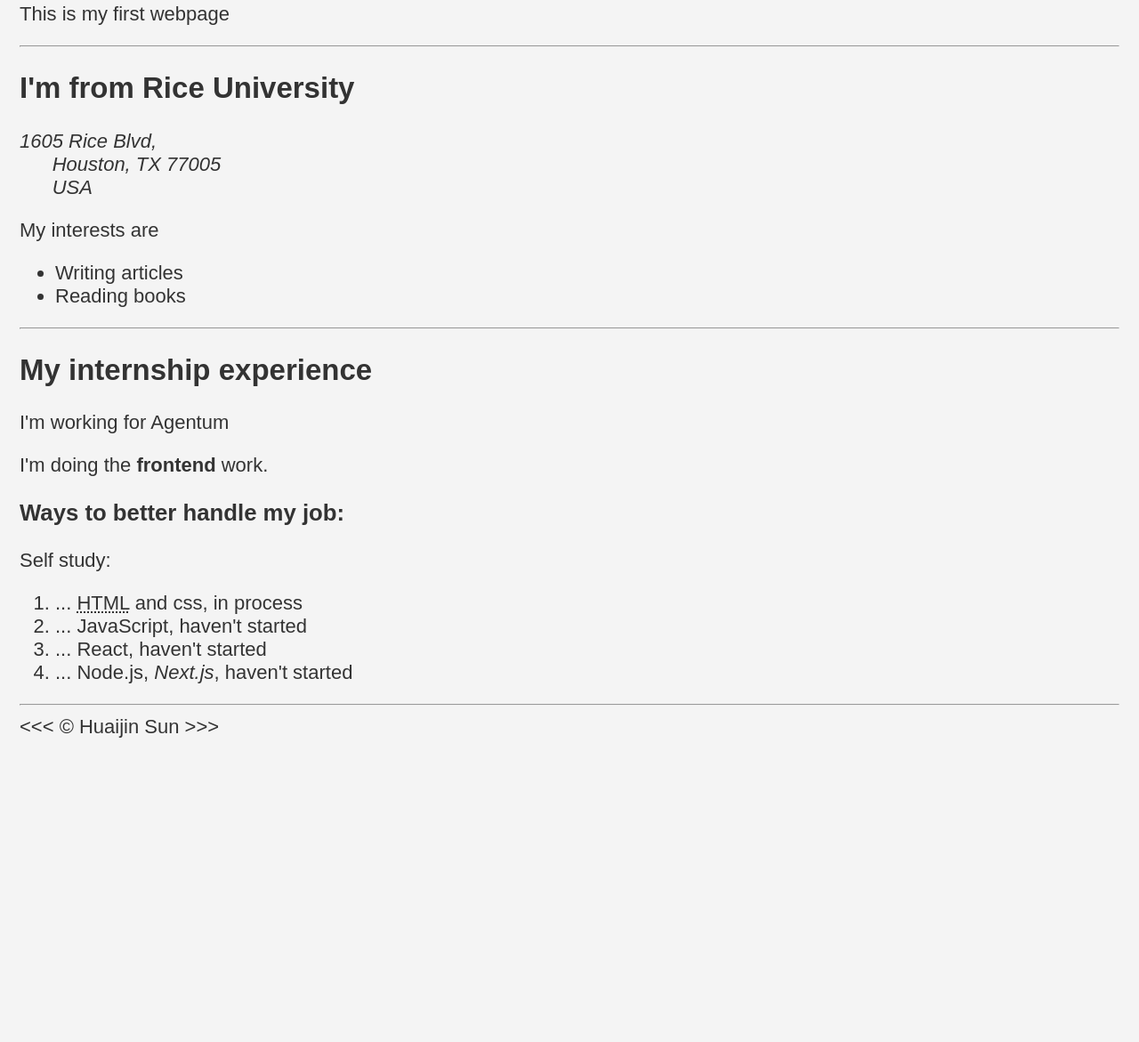
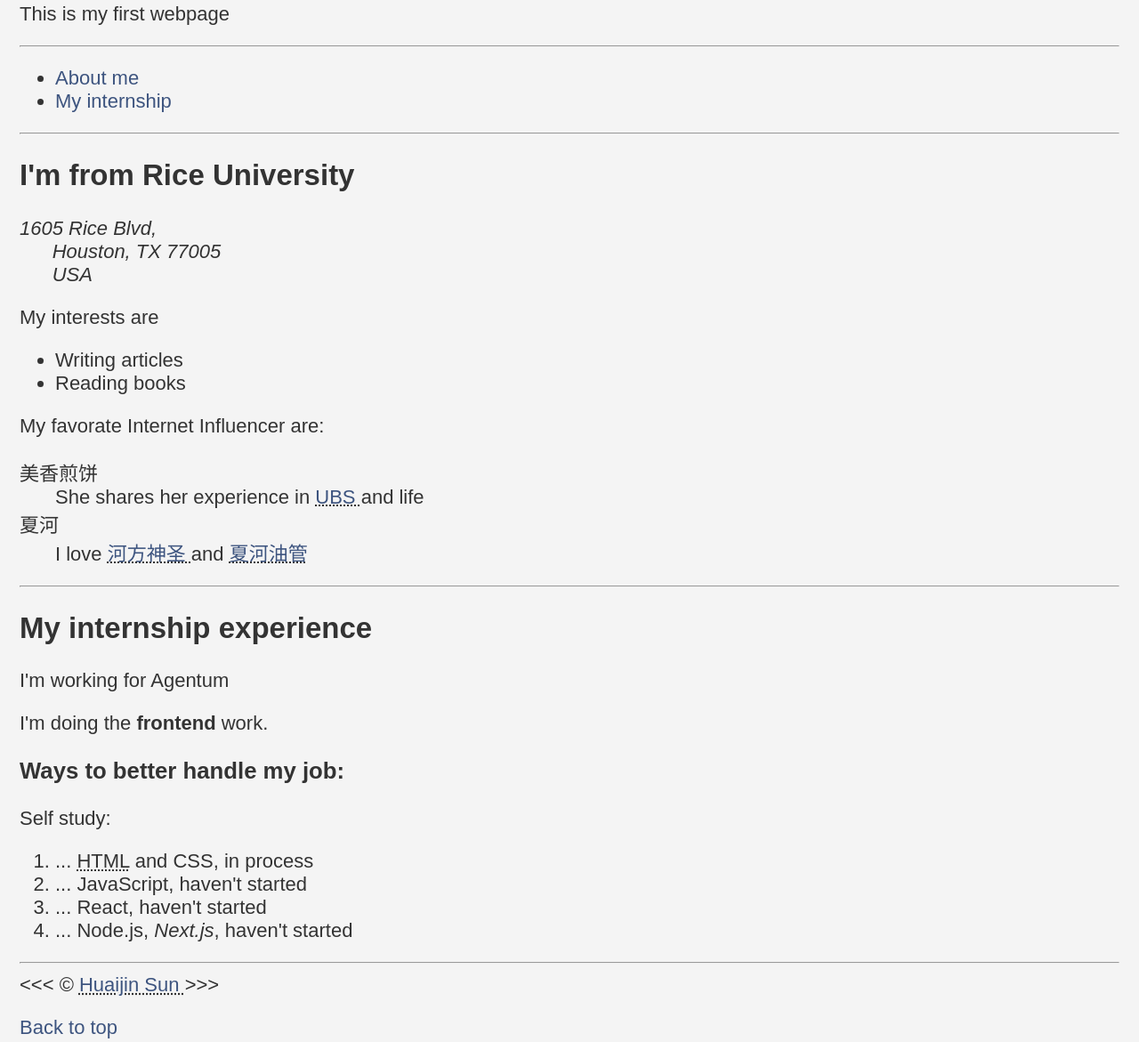
Before and after one commit to Juliet-Sun/HTML_Learning, a plain HTML site: page index.html in a window 1280 px wide. Shown: the part 106-1277 px from the top of the page at 89% size. Before the commit the page ends 958 px from the top, so only its background shows below. Drawn offline with Linux system fonts and the light colour scheme.

Commit message:
learning

```diff
--- /dev/null
+++ b/about.html
@@ -0,0 +1,23 @@
+<!DOCTYPE HTML>
+<html lang = "en">
+    <head>
+        <meta charset="UTF-8">
+        <meta name = "author" content = "Huaijin Sun" >
+        <meta name = "discription" content = "I want to share...">
+
+        <title>My First Webpage</title>
+        <link rel = "icon" href = "https://images.unsplash.com/photo-1722520873713-f5d94b64d1df?q=80&w=2944&auto=format&fit=crop&ixlib=rb-4.1.0&ixid=M3wxMjA3fDB8MHxwaG90by1wYWdlfHx8fGVufDB8fHx8fA%3D%3D" type="image/x-icon">
+        <link rel = "stylesheet" href = "main.css" type = "text/css">
+
+    </head>
+
+    <body>
+        <h1> Here are something I want to share: </h1>
+        <h2> About me </h2>
+        <p> Lorem ipsum dolor sit amet consectetur adipisicing elit. Quasi commodi magni quas rem error ab accusantium vitae, deserunt labore tempora hic iste nihil blanditiis at, ut exercitationem cumque magnam nam.
+        </p>
+        <h2> Interesting things </h2>
+        <h2> Articles </h2>
+        <h2> My experience </h2>
+    </body>
+</html>
--- a/index.html
+++ b/index.html
@@ -16,7 +16,20 @@
         <h1> Hello World! </h1>
         <p> This is my first webpage</p>
         <hr>
+        <nav>
+            <ul>
+                <li>
+                    <a href = "#about me"> About me </a>
+                </li>
+                <li>
+                    <a href = "#about my internship"> My internship </a>
+                </li>
+            </ul>
+        </nav>
 
+        <hr>
+
+        <section id="about me">
         <!-- Add more experience -->
         <h2> I'm from Rice University </h2>
         <address> 1605 Rice Blvd,
@@ -29,7 +42,27 @@
             <li> Reading books </li>
         </ul>
 
+        <p> My favorate Internet Influencer are: </p>
+        <dl>
+            <dt> 美香煎饼 </dt>
+            <dd> She shares her experience in <abbr title="瑞士银行">
+                <a href="https://www.ubs.com/global/en.html"> UBS </a>
+            </abbr> and life </dd>
+            <dt> 夏河 </dt>
+            <dd> I love
+                <abbr title="何方神圣播客">
+                    <a href="https://podcasts.apple.com/gb/podcast/%E6%B2%B3%E6%96%B9%E7%A5%9E%E5%9C%A3-%E5%A4%8F%E6%B2%B3%E6%92%AD%E5%AE%A2/id1663549828"> 河方神圣 </a>
+                </abbr>
+                and
+                <abbr title="夏河东渡YouTube">
+                    <a href="https://www.youtube.com/results?search_query=%E5%A4%8F%E6%B2%B3%E4%B8%9C%E6%B8%A1"> 夏河油管 </a>
+                </abbr>
+            </dd>
+        </dl>
+    </section>
+
         <hr>
+        <section id="about my internship">
         <h2> My internship experience </h2>
         <p> I'm working for Agentum </p>
         <p> I'm doing the <strong>frontend</strong> work. </p>
@@ -37,7 +70,7 @@
         <h3> Ways to better handle my job: </h3>
         <p> Self study: </p>
             <ol>
-                <li> ... <abbr title="Hypertext Markup Language">HTML</abbr> and css, in process </li>
+                <li> ... <abbr title="Hypertext Markup Language">HTML</abbr> and CSS, in process </li>
                 <li> ... JavaScript, haven't started </li>
                 <li> ... React, haven't started </li>
                 <li> ... Node.js, <em>Next.js</em>, haven't started </li>
@@ -45,8 +78,11 @@
 
 
         <hr>
-        &lt;&lt;&lt; &copy; Huaijin Sun &gt;&gt;&gt;
-
+        &lt;&lt;&lt; &copy; <abbr title="About me"><a href="about.html"> Huaijin Sun </a> </abbr> &gt;&gt;&gt;
+    </section>
+    <p>
+        <a href = "#"> Back to top </a>
+    </p>
 
     </body>
 </html>
--- a/main.css
+++ b/main.css
@@ -7,4 +7,18 @@ html {
         margin: 22px;
         background-color: #f4f4f4;
     }
+
+    a {
+        color: #3d547f;
+        text-decoration: none;
+        transition: color 0.3s ease;
+    }
+
+    a:visited {
+        color: #1287d4;
+    }
+
+    a:hover, a:active{
+        color: #1abc9c;
+    }
 }
```
